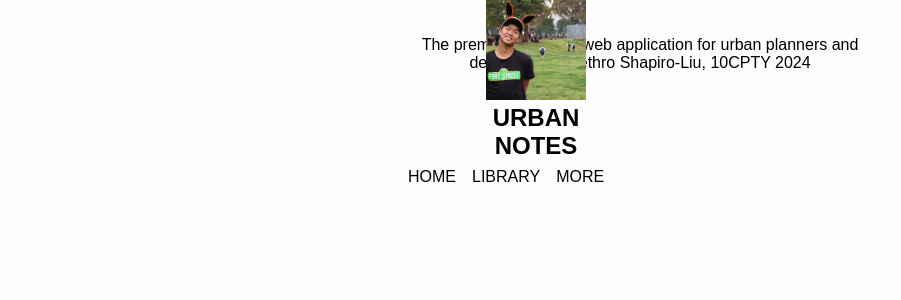
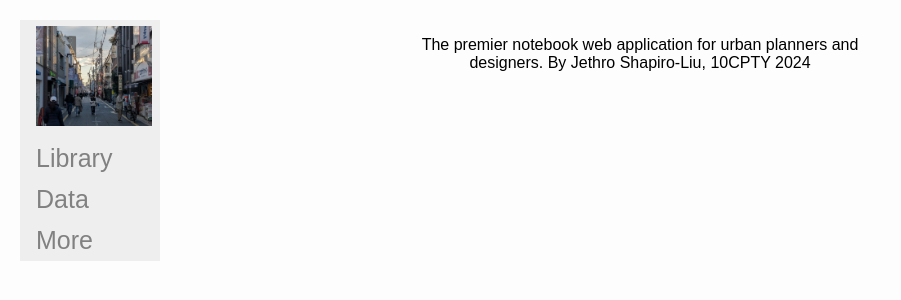
Before and after one commit to agentcentabob/webapp25, a Flask app: template templates/index.html in a window 1280 px wide. Shown: the top 300 px of the page, without its empty margins (0-901 px from the left). Run offline with Flask 3, Linux system fonts and the light colour scheme; the template is opened without the code that fills it, so the values that code supplies are empty; some web fonts are replaced.

Commit message:
General styling and added sidebar navigation

```diff
--- a/static/css/style.css
+++ b/static/css/style.css
@@ -140,3 +140,47 @@ nav h1 {
   text-align: justify;
   text-justify: inter-word;
 }
+
+.logo {
+  width: 100%;
+  object-fit: cover;
+}
+
+/* The sidebar menu */
+.sidenav {
+  width: 140px; /* Set the width of the sidebar */
+  position: fixed; /* Fixed Sidebar (stay in place on scroll) */
+  z-index: 1; /* Stay on top */
+  top: 20px;
+  left: 20px;
+  background-color: #eee; /* Black */
+  overflow-x: hidden; /* Disable horizontal scroll */
+  padding: 8px, 0;
+  text-align: left;
+}
+
+/* The navigation menu links */
+.sidenav a {
+  padding: 6px 8px 6px 16px;
+  text-decoration: none;
+  font-size: 25px;
+  color: #818181;
+  display: block;
+}
+
+/* When you mouse over the navigation links, change their color */
+.sidenav a:hover {
+  color: #cccccc;
+}
+
+/* Style page content */
+.main {
+  margin-left: 20px; /* Same as the width of the sidebar */
+  padding: 0px 10px;
+}
+
+/* On smaller screens, where height is less than 450px, change the style of the sidebar (less padding and a smaller font size) */
+@media screen and (max-height: 450px) {
+  .sidenav {padding-top: 15px;}
+  .sidenav a {font-size: 18px;}
+}
--- a/static/js/app.js
+++ b/static/js/app.js
@@ -0,0 +1,9 @@
+/* Set the width of the side navigation to 250px */
+function openNav() {
+  document.getElementById("mySidenav").style.width = "250px";
+}
+
+/* Set the width of the side navigation to 0 */
+function closeNav() {
+  document.getElementById("mySidenav").style.width = "0";
+}
--- a/templates/partials/menu.html
+++ b/templates/partials/menu.html
@@ -1,11 +1,12 @@
 <nav>
-  <div class = 'nav'>
-  <img src="static\images\icon.jpg" alt="mr feng" />
-  <h1>URBAN<br>NOTES</h1>
-  <ul class="topnav">
-    <li><a href="#">Home</a></li>
-    <li><a href="library.html">Library</a></li>
-    <li><a href="more.html">More</a></li>
-  </ul>
-  </div>
+<!-- side navigation, w3 -->
+<div class="sidenav">
+  <a href="#"><img
+      class="logo"
+      src="static/images/tokyo_street.jpg"
+      alt="URBANNOTES logo"/></a>
+  <a href="library">Library</a>
+  <a href="data">Data</a>
+  <a href="more">More</a>
+</div>
 </nav>
```
Also changed, not shown: README.md.
